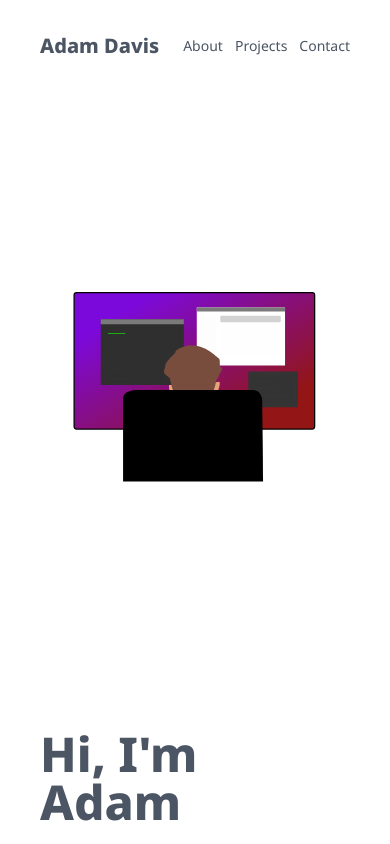
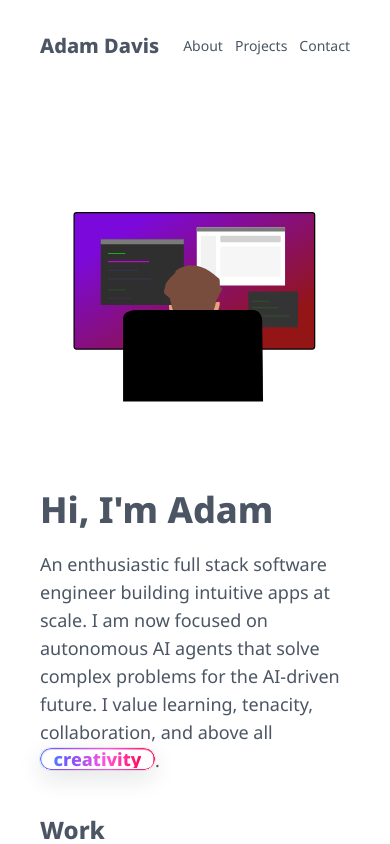
Before and after one commit to adavis26/adamdavis.me, a Next.js app: page / in a window 390 px wide. Shown: the top 844 px of the page. Built offline with nearby package versions, Linux system fonts and the light colour scheme.

Commit message:
feat: improve mobile spacing

```diff
--- a/src/app/page.tsx
+++ b/src/app/page.tsx
@@ -15,7 +15,7 @@ const LottieFrame = dynamic(() => import('@/components/lottie'), { ssr: false })
 function Greeting() {
   return (
     <div className='flex flex-col space-y-5'>
-      <h1 className='text-5xl font-bold'>Hi, I'm Adam</h1>
+      <h1 className='text-4xl md:text-5xl font-bold'>Hi, I'm Adam</h1>
       <p className='text-lg'>
         An enthusiastic full stack software engineer building intuitive apps at scale. I am now focused on autonomous AI agents that solve complex problems for the AI-driven future. I value learning, tenacity, collaboration, and above all <span className='creativity-pill'><span>creativity</span></span>.
       </p>
@@ -79,11 +79,11 @@ export default function Home() {
   return (
     <div className="h-screen">
       <main>
-        <div className='md:mx-[10%] mx-10 py-8 space-y-20'>
+        <div className='md:mx-[10%] mx-10 py-8 space-y-10 md:space-y-20'>
           <section id="header">
             <Nav></Nav>
           </section>
-          <div className='h-[510px]'>
+          <div className='h-[350px] -translate-y-10 md:h-[510px] md:translate-y-0'>
             <LottieFrame />
           </div>
           <section id="greeting">
```
